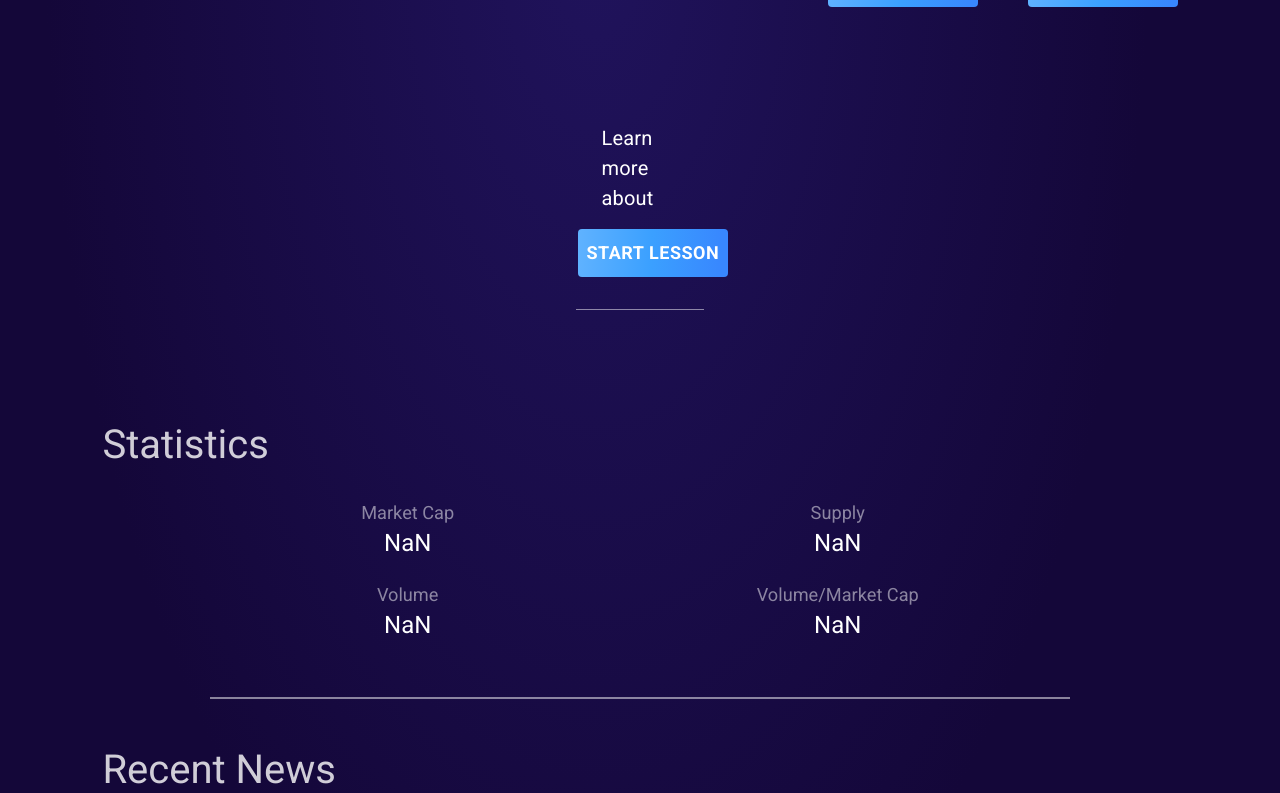
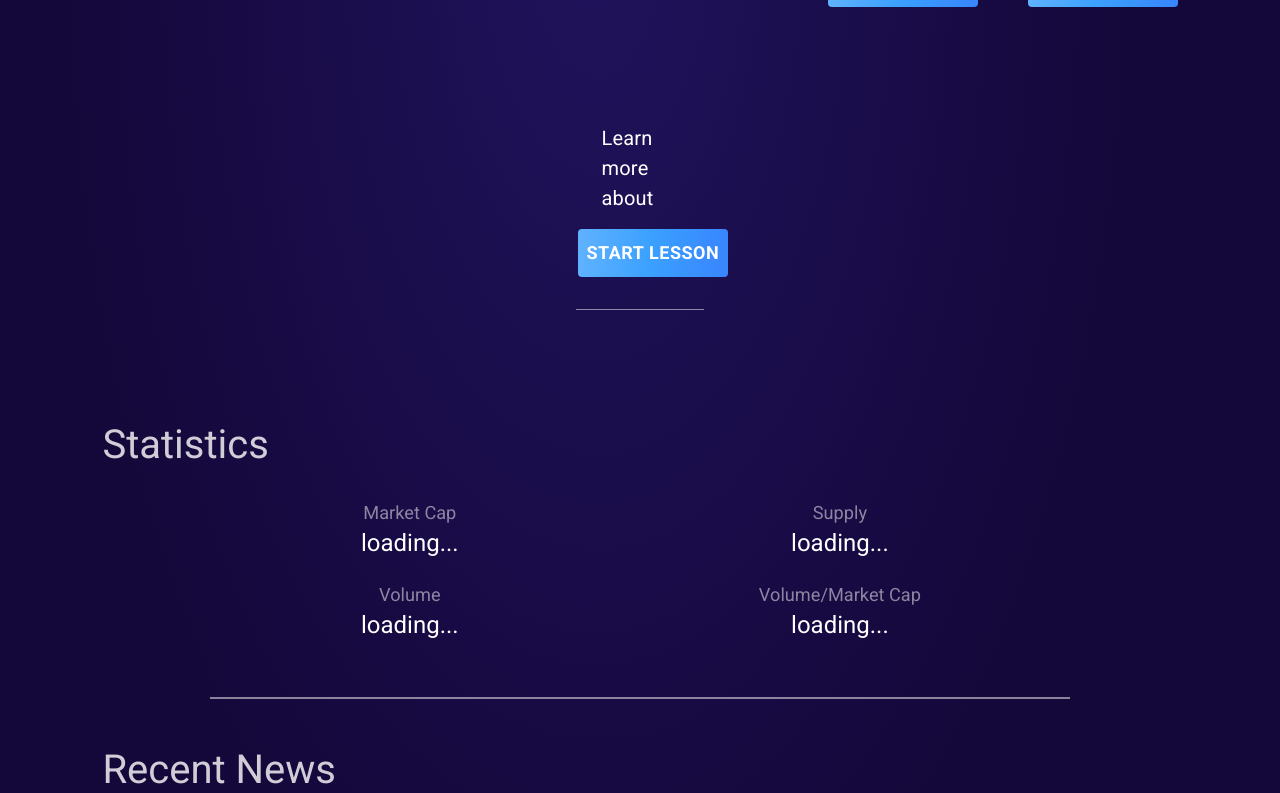
Before and after one commit to SITE-Capstone/capstone_fe, a React (Create React App) app: page /coin/1 in a window 1280 px wide. Shown: the part 852-1645 px from the top of the page. Built offline with nearby package versions, Linux system fonts and the light colour scheme; no server answers.

Commit message:
fixed statistics to show loading instead of NaN while fetching info

```diff
--- a/public/index.html
+++ b/public/index.html
@@ -23,7 +23,7 @@
       work correctly both with client-side routing and a non-root public URL.
       Learn how to configure a non-root public URL by running `npm run build`.
     -->
-    <title>React App</title>
+    <title>Kurios</title>
   </head>
   <body>
     <noscript>You need to enable JavaScript to run this app.</noscript>
--- a/src/components/Statistics/Statistics.js
+++ b/src/components/Statistics/Statistics.js
@@ -68,7 +68,7 @@ function Statistics({ symbol }) {
               Market Cap
             </Typography>
             <Typography variant="h5" className={classes.number}>
-              {parseFloat(stats.market_cap).toLocaleString()}
+              {stats.market_cap ? parseFloat(stats.market_cap).toLocaleString() : "loading..."}
             </Typography>
           </div>
           <div>
@@ -76,7 +76,7 @@ function Statistics({ symbol }) {
               Volume
             </Typography>
             <Typography variant="h5" className={classes.number}>
-              {parseFloat(stats.total_volume).toLocaleString()}
+              {stats.total_volume ? parseFloat(stats.total_volume).toLocaleString() : "loading..."}
             </Typography>
           </div>
         </div>
@@ -86,7 +86,7 @@ function Statistics({ symbol }) {
               Supply
             </Typography>
             <Typography variant="h5" className={classes.number}>
-              {parseFloat(stats.circulating_supply).toLocaleString()}
+              {stats.circulating_supply ? parseFloat(stats.circulating_supply).toLocaleString() : "loading..."}
             </Typography>
           </div>
           <div>
@@ -94,7 +94,9 @@ function Statistics({ symbol }) {
               Volume/Market Cap
             </Typography>
             <Typography variant="h5" className={classes.number}>
-              {(stats.total_volume / stats.market_cap).toFixed(4)}
+              {stats.total_volume && stats.market_cap
+                ? (stats.total_volume / stats.market_cap).toFixed(4)
+                : "loading..."}
             </Typography>
           </div>
         </div>
```
